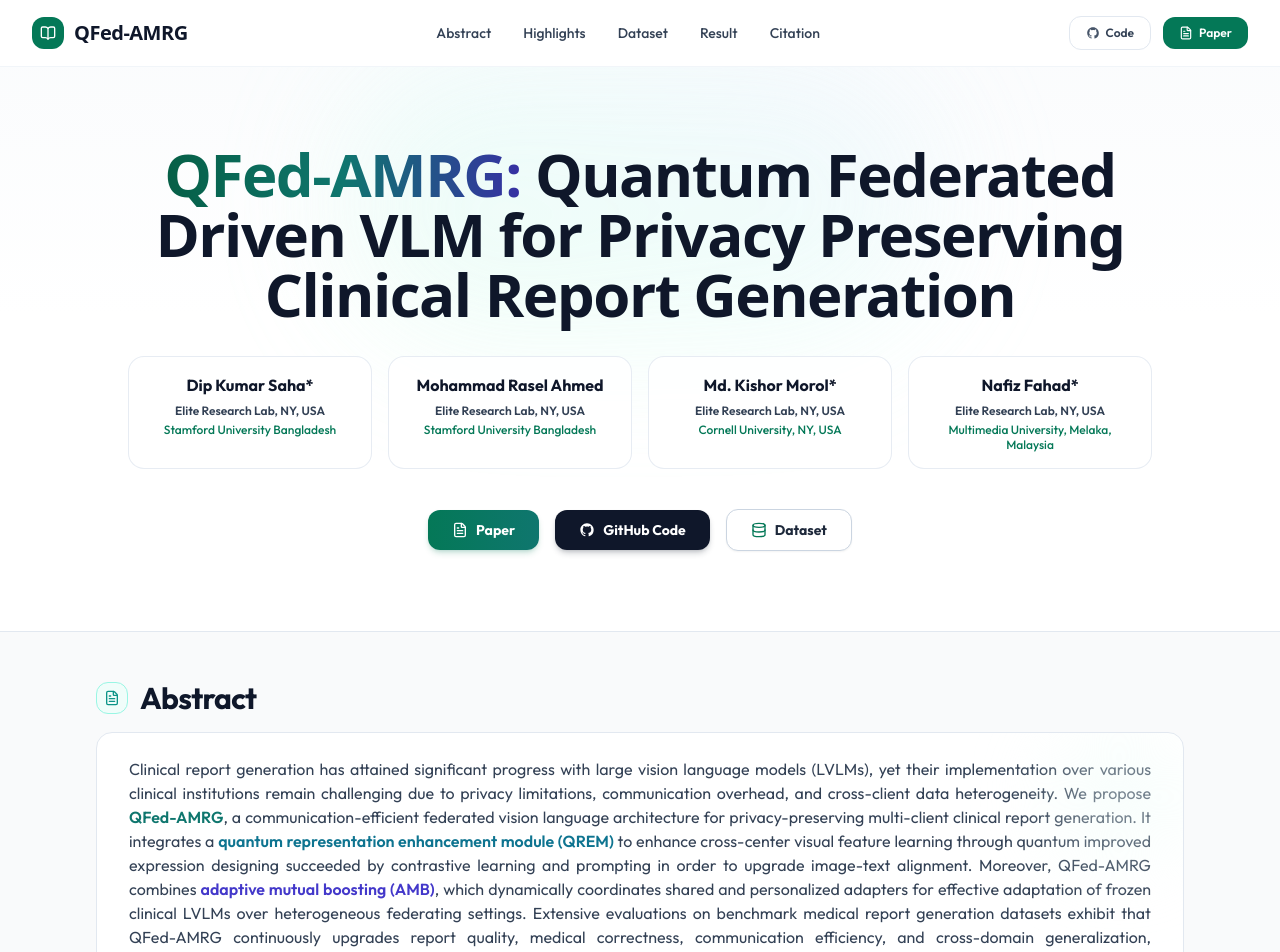
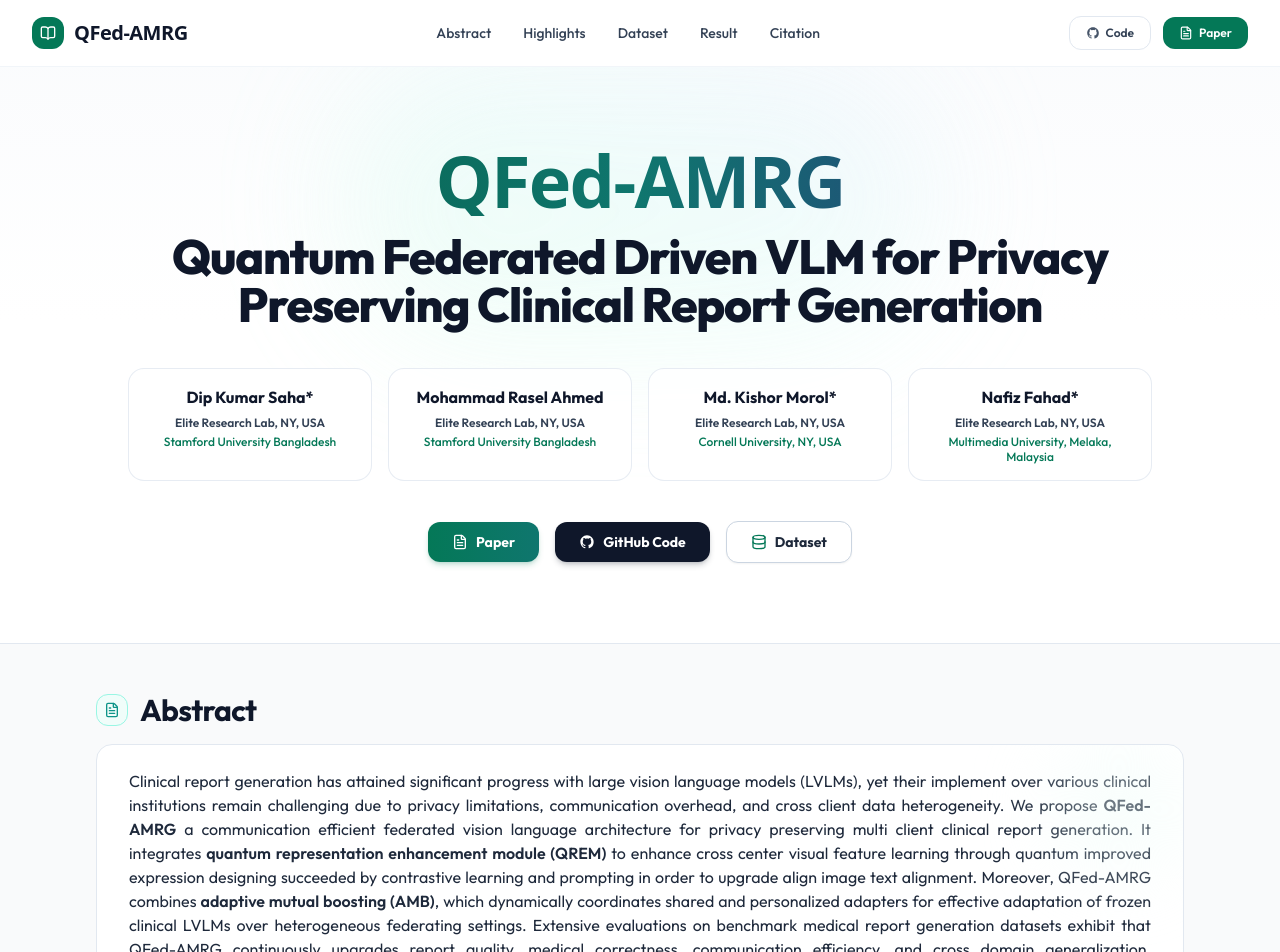
Before and after one commit to rasel1510/QFed-AMRG-Project, a Next.js app: page / in a window 1280 px wide. Shown: the top 952 px of the page. Built offline with nearby package versions, Linux system fonts and the light colour scheme.

Commit message:
Enhacned ui

```diff
--- a/src/components/AbstractSection.tsx
+++ b/src/components/AbstractSection.tsx
@@ -27,8 +27,8 @@ export default function AbstractSection() {
         <div className="bg-white p-6 sm:py-6 sm:px-8 rounded-2xl border border-slate-200 shadow-xs relative overflow-hidden">
           <div className="absolute top-0 right-0 w-32 h-32 bg-teal-50/50 rounded-full blur-2xl pointer-events-none" />
 
-          <p className="text-slate-700 text-sm sm:text-base leading-relaxed text-justify font-normal">
-            Clinical report generation has attained significant progress with large vision language models (LVLMs), yet their implementation over various clinical institutions remain challenging due to privacy limitations, communication overhead, and cross-client data heterogeneity. We propose <strong className="text-teal-700 font-semibold">QFed-AMRG</strong>, a communication-efficient federated vision language architecture for privacy-preserving multi-client clinical report generation. It integrates a <strong className="text-cyan-700 font-semibold">quantum representation enhancement module (QREM)</strong> to enhance cross-center visual feature learning through quantum improved expression designing succeeded by contrastive learning and prompting in order to upgrade image-text alignment. Moreover, QFed-AMRG combines <strong className="text-indigo-700 font-semibold">adaptive mutual boosting (AMB)</strong>, which dynamically coordinates shared and personalized adapters for effective adaptation of frozen clinical LVLMs over heterogeneous federating settings. Extensive evaluations on benchmark medical report generation datasets exhibit that QFed-AMRG continuously upgrades report quality, medical correctness, communication efficiency, and cross-domain generalization, outperforming previous privacy-preserving LVLMs and clinical report generation methods.
+          <p className="text-slate-800 text-sm sm:text-base leading-relaxed text-justify font-normal">
+            Clinical report generation has attained significant progress with large vision language models (LVLMs), yet their implement over various clinical institutions remain challenging due to privacy limitations, communication overhead, and cross client data heterogeneity. We propose <strong className="font-semibold">QFed-AMRG</strong> a communication efficient federated vision language architecture for privacy preserving multi client clinical report generation. It integrates <strong className="font-semibold">quantum representation enhancement module (QREM)</strong> to enhance cross center visual feature learning through quantum improved expression designing succeeded by contrastive learning and prompting in order to upgrade align image text alignment. Moreover, QFed-AMRG combines <strong className="font-semibold">adaptive mutual boosting (AMB)</strong>, which dynamically coordinates shared and personalized adapters for effective adaptation of frozen clinical LVLMs over heterogeneous federating settings. Extensive evaluations on benchmark medical report generation datasets exhibit that QFed-AMRG continuously upgrades report quality, medical correctness, communication efficiency, and cross domain generalization, outperforming previous privacy preserving LVLMs and clinical report generation methods.
           </p>
 
           {/* Index Terms */}
--- a/src/components/Hero.tsx
+++ b/src/components/Hero.tsx
@@ -42,15 +42,15 @@ export default function Hero() {
 
       <div className="relative max-w-6xl mx-auto px-4 sm:px-6 lg:px-8 text-center">
 
-        {/* Paper Title */}
-        <h1 className="text-3xl sm:text-5xl lg:text-6xl font-extrabold tracking-tight mb-8 max-w-5xl mx-auto leading-tight sm:leading-tight text-slate-900 font-sans">
-          <span className="bg-gradient-to-r from-emerald-800 via-teal-700 to-indigo-800 bg-clip-text text-transparent font-black">
-            QFed-AMRG:
-          </span>{" "}
-          <span>
+        {/* Paper Title Display */}
+        <div className="max-w-5xl mx-auto mb-10 space-y-4">
+          <h1 className="text-4xl sm:text-6xl lg:text-7xl font-black bg-gradient-to-r from-emerald-800 via-teal-700 to-indigo-900 bg-clip-text text-transparent tracking-tight font-sans">
+            QFed-AMRG
+          </h1>
+          <h2 className="text-2xl sm:text-4xl lg:text-5xl font-extrabold text-slate-900 max-w-5xl mx-auto leading-snug sm:leading-tight tracking-tight">
             Quantum Federated Driven VLM for Privacy Preserving Clinical Report Generation
-          </span>
-        </h1>
+          </h2>
+        </div>
 
         {/* Authors Section */}
         <div className="max-w-5xl mx-auto mb-10">
```
